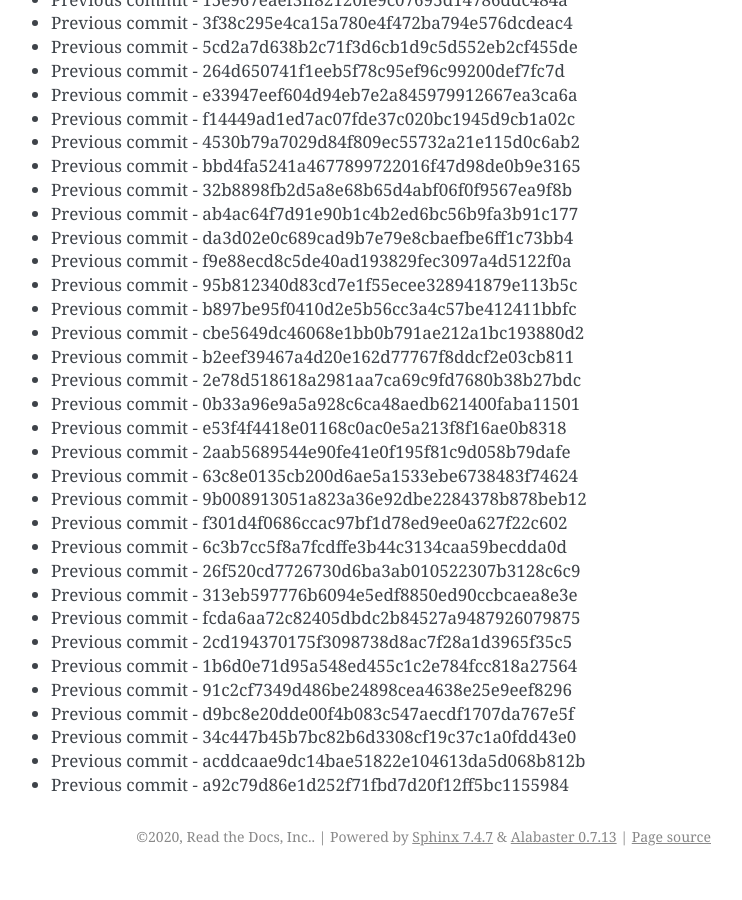
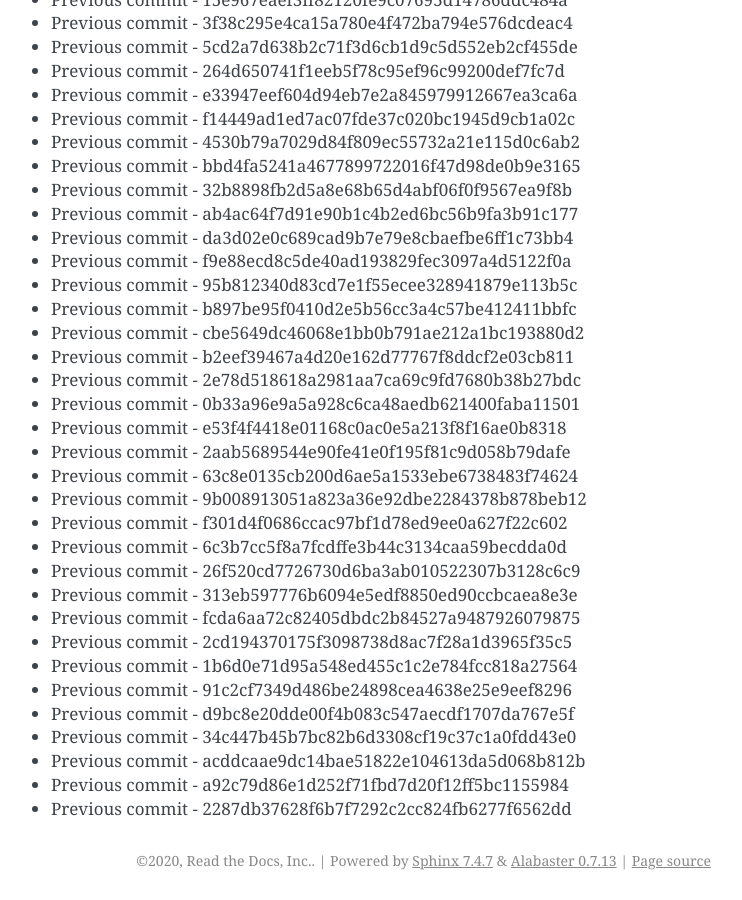
Before and after one commit to readthedocs/rtd-git-stresstest, a Sphinx documentation site: the page built from docs/updates.rst, in a window 1280 px wide and 900 px high, scrolled down 77734 px. Shown: the whole window, without its empty margins (399-1141 px from the left). Built offline with Sphinx 7.4.7, drawn with Linux system fonts in a browser that asks for light colours; before the commit the page ends 78610 px from its top, so only the background shows below that.

Commit message:
Generating commit from previous: 2287db37628f6b7f7292c2cc824fb6277f6562dd

```diff
--- a/docs/updates.rst
+++ b/docs/updates.rst
@@ -3298,3 +3298,4 @@ It can be tested for any performance characteristics.
 * Previous commit - 34c447b45b7bc82b6d3308cf19c37c1a0fdd43e0
 * Previous commit - acddcaae9dc14bae51822e104613da5d068b812b
 * Previous commit - a92c79d86e1d252f71fbd7d20f12ff5bc1155984
+* Previous commit - 2287db37628f6b7f7292c2cc824fb6277f6562dd
```
